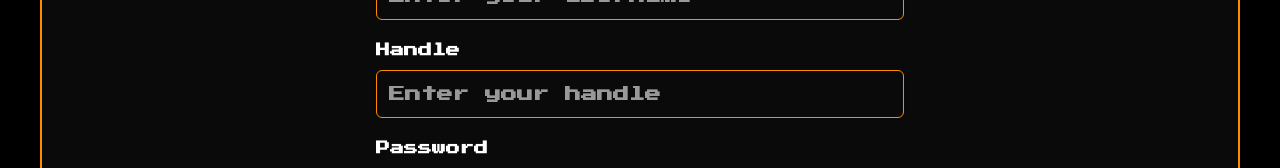
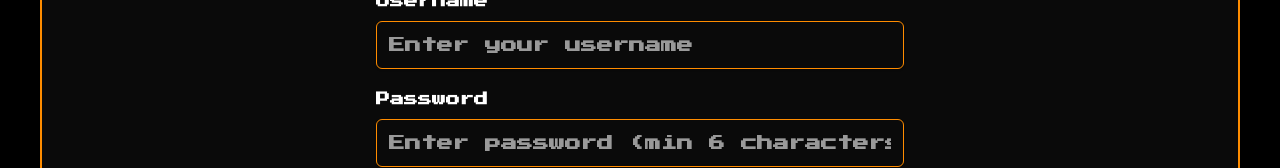
Before and after one commit to prgrms-fe-devcourse/FE7-PROJECT2-TEAM-1, a React (Vite) app: page /signup in a window 1280 px wide. Shown: the part 378-546 px from the top of the page. Built offline with nearby package versions, Linux system fonts and the light colour scheme; no server answers; a web font is replaced by a local one.

Commit message:
🐛 fix: 새로고침할때 auth state 로그인 판정 되는거 수정

```diff
--- a/src/App.tsx
+++ b/src/App.tsx
@@ -21,7 +21,7 @@ function App() {
           {/* <Route path="posts/:topic" element={<Posts />} /> */}
           <Route path="posts" element={<Posts />} />
           <Route path="search" element={<Search />} />
-          <Route path="search/posts/:keyword" element={<SearchPosts />} />
+          {/* <Route path="search/posts/:keyword" element={<SearchPosts />} /> */}
           <Route path="profile/:userId" element={<Profile />} />
 
           <Route element={<ProtectedRoute />}>
--- a/src/components/AuthBootstrap.tsx
+++ b/src/components/AuthBootstrap.tsx
@@ -1,4 +1,4 @@
-import { useEffect } from "react";
+import { useEffect, useState } from "react";
 import { useAuthStore } from "../stores/authStore";
 import supabase from "../utils/supabase";
 import { useNavigate, useSearchParams } from "react-router";
@@ -9,13 +9,23 @@ export default function AuthBootstrap() {
   const navigate = useNavigate();
   const [search] = useSearchParams();
 
+  const [initialLoaded, setInitialLoaded] = useState(false);
+
   useEffect(() => {
     hydrateFromAuth();
 
-    // supabase의 인증 상태가 변경될 때마다 실행
-    const { data: sub } = supabase.auth.onAuthStateChange(async (event) => {
-      if (event === "SIGNED_OUT") clearAuth();
-      if (event === "SIGNED_IN") {
+    const { data: sub } = supabase.auth.onAuthStateChange(async (event, session) => {
+      if (event === "SIGNED_OUT") {
+        clearAuth();
+        return;
+      }
+
+      if (event === "INITIAL_SESSION") {
+        setInitialLoaded(true);
+        return;
+      }
+      if (!initialLoaded) return;
+      else if (event === "SIGNED_IN" && session) {
         hydrateFromAuth();
         const query = search.get("url");
         if (query) {
--- a/src/pages/auth/SignUp.tsx
+++ b/src/pages/auth/SignUp.tsx
@@ -8,14 +8,14 @@ export default function SignUp() {
   const [inputState, setInputState] = useState({
     email: "",
     username: "",
-    handle: "",
+    // handle: "",
     password: "",
     confirmPassword: "",
   });
   const [errors, setErrors] = useState({
     email: "",
     username: "",
-    handle: "",
+    // handle: "",
     password: "",
     cofirmPassword: "",
     total: "",
@@ -51,29 +51,29 @@ export default function SignUp() {
           setErrors((prev) => ({ ...prev, username: "" }));
         }
         break;
-      case "handle":
-        setInputState((prev) => ({ ...prev, handle: value.trim() }));
-        if (value.trim().length < 2) {
-          setErrors((prev) => ({ ...prev, handle: "핸들은 최소 2자 이상이어야 합니다." }));
-          return;
-        }
+      // case "handle":
+      //   setInputState((prev) => ({ ...prev, handle: value.trim() }));
+      //   if (value.trim().length < 2) {
+      //     setErrors((prev) => ({ ...prev, handle: "핸들은 최소 2자 이상이어야 합니다." }));
+      //     return;
+      //   }
 
-        if (!/^[a-zA-Z0-9가-힣._]+$/.test(value)) {
-          setErrors((prev) => ({ ...prev, handle: ". 또는 @ 기호만 사용 가능합니다." }));
-          return;
-        }
+      //   if (!/^[a-zA-Z0-9가-힣._]+$/.test(value)) {
+      //     setErrors((prev) => ({ ...prev, handle: ". 또는 @ 기호만 사용 가능합니다." }));
+      //     return;
+      //   }
 
-        const checkHandle = await checkHandleExists(value);
-        if (checkHandle) {
-          setErrors((prev) => ({
-            ...prev,
-            handle: "사용할 수 없는 핸들 입니다. 다른 핸들을 입력해주세요.",
-          }));
-          return;
-        }
+      //   const checkHandle = await checkHandleExists(value);
+      //   if (checkHandle) {
+      //     setErrors((prev) => ({
+      //       ...prev,
+      //       handle: "사용할 수 없는 핸들 입니다. 다른 핸들을 입력해주세요.",
+      //     }));
+      //     return;
+      //   }
 
-        setErrors((prev) => ({ ...prev, handle: "" }));
-        break;
+      //   setErrors((prev) => ({ ...prev, handle: "" }));
+      //   break;
       case "password":
         setInputState((prev) => ({ ...prev, password: value.trim() }));
         if (value.trim().length < 6) {
@@ -104,14 +104,19 @@ export default function SignUp() {
       return;
     }
 
-    const { email, password, username, handle } = inputState;
+    const {
+      email,
+      password,
+      username,
+      // , handle
+    } = inputState;
     const { error } = await supabase.auth.signUp({
       email,
       password,
       options: {
         data: {
           username,
-          handle,
+          // handle,
           profile_img:
             "https://nrmhxllcbannezonftgf.supabase.co/storage/v1/object/public/hotpotato/profile/default/profile_default.png",
           bio: null,
@@ -184,7 +189,7 @@ export default function SignUp() {
                     }
                   />
                 </div>
-                <div className="relative w-[528px] h-[48px]">
+                {/* <div className="relative w-[528px] h-[48px]">
                   <label
                     htmlFor="handle-input"
                     className="absolute top-[-30px] text-[14px] text-white font-bold"
@@ -203,7 +208,7 @@ export default function SignUp() {
                     value={inputState.handle}
                     onChange={(e) => setInputState((prev) => ({ ...prev, handle: e.target.value }))}
                   />
-                </div>
+                </div> */}
 
                 <div className="relative w-[528px] h-[48px]">
                   <label
```
